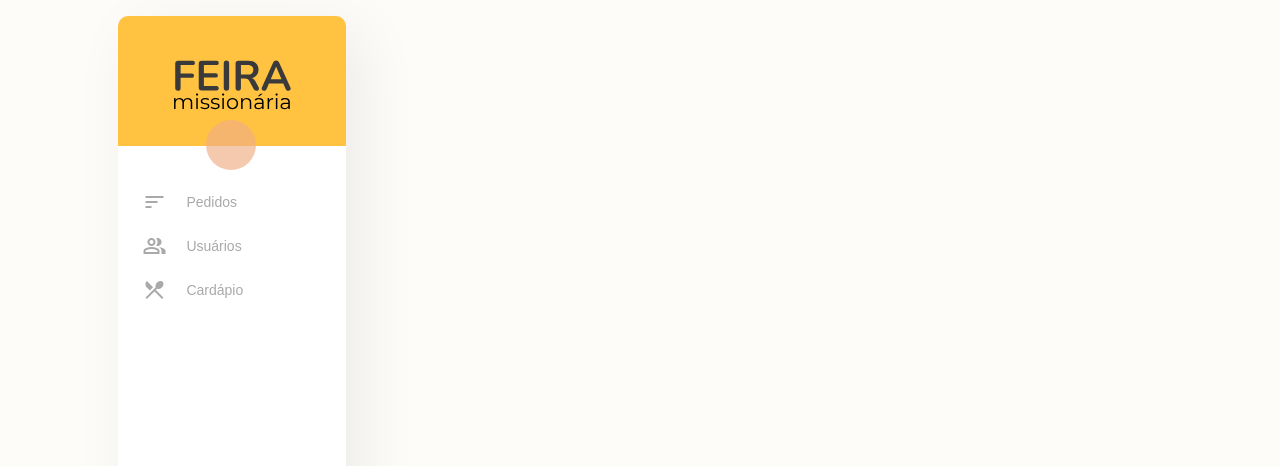
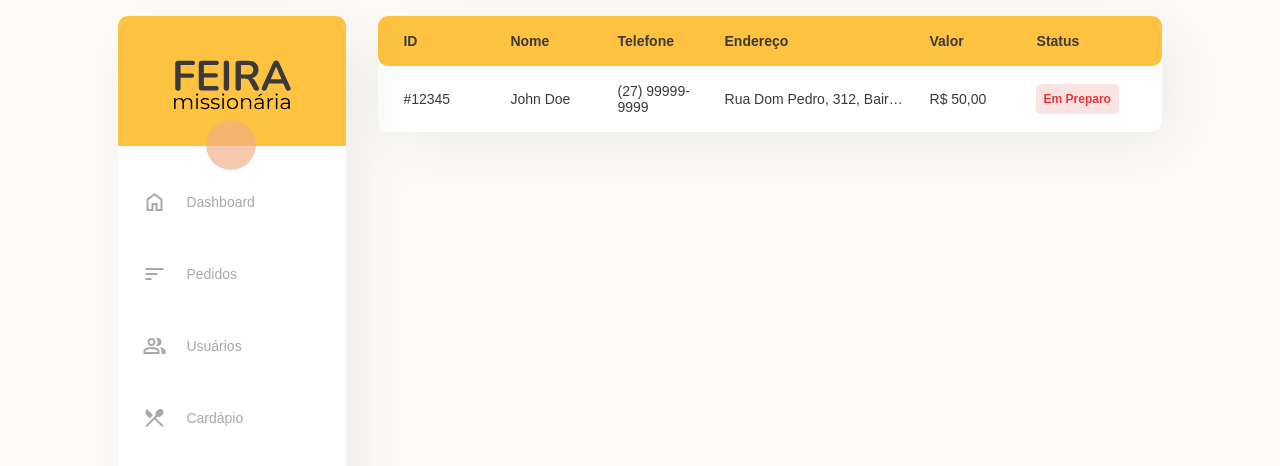
Before and after one commit to MayaraPimenta/futebol-dashboard, a Vue app: page /usuarios in a window 1280 px wide. Shown: the top 466 px of the page. Built offline with nearby package versions, Linux system fonts and the light colour scheme; a web font is replaced by a local one.

Commit message:
users list started

```diff
--- a/src/assets/scss/_colors.scss
+++ b/src/assets/scss/_colors.scss
@@ -8,3 +8,15 @@ $secondary: #F1AF86;
 
 // WHITE
 $white-100: #f8f8f8;
+
+//STATUS
+$delivered: rgb(220, 247, 220);
+$text-delivered: rgb(73, 150, 73);
+$ready: rgb(212, 240, 251);
+$text-ready: rgb(101, 204, 245);
+$preparation: rgb(255, 255, 209);
+$text-preparation: rgb(244, 227, 71);
+$received: rgb(248, 235, 212);
+$text-received: rgb(245, 174, 50);
+$cancelled: rgb(250, 227, 227);
+$text-cancelled: rgb(235, 52, 52);
--- a/src/assets/scss/_mixins.scss
+++ b/src/assets/scss/_mixins.scss
@@ -34,4 +34,11 @@
         @content;
       }
     }
-  }
+}
+
+@mixin component() {
+  margin: 1rem 1rem 2.5rem 1rem;
+  background-color: white;
+  border-radius: 10px;
+  box-shadow: 15px 15px 62px rgba(0, 0, 0, 0.07);
+}
--- a/src/components/common/Sidebar.vue
+++ b/src/components/common/Sidebar.vue
@@ -12,6 +12,15 @@
 
     <div class="sidebar__body">
       <nav class="sidebar__body__nav">
+        <router-link
+          to="/"
+          class="sidebar__body__nav--item"
+        >
+          <span class="material-symbols-outlined">
+            home
+          </span>
+          Dashboard
+        </router-link>
         <router-link
           to="/pedidos"
           class="sidebar__body__nav--item"
@@ -53,10 +62,7 @@
 <style lang="scss" scoped>
 .sidebar {
   position: relative;
-  margin: 1rem;
-  background-color: white;
-  border-radius: 10px;
-  box-shadow: 15px 15px 62px rgba(0, 0, 0, 0.07);
+  @include component;
 
   &__header {
     display: flex;
@@ -83,13 +89,14 @@
   }
 
   &__body {
-      margin-top: 20px;
       &__nav {
         display: flex;
         flex-direction: column;
-        gap: 20px;
-        padding: 24px;
         color: $gray;
+
+        &:first-child {
+          padding-top: 20px;
+        }
 
         &--item {
           text-decoration: none;
@@ -98,6 +105,15 @@
           align-items: center;
           justify-content: flex-start;
           gap: 20px;
+          padding: 24px;
+          transition: all 0.3s ease;
+        }
+
+        a {
+          &:hover {
+          color: $primary;
+          font-weight: $font-bold;
+          }
         }
       }
   }
--- /dev/null
+++ b/src/components/usersComponents/UsersList.vue
@@ -0,0 +1,151 @@
+<template>
+  <div class="users-list">
+    <div class="users-list__container-header">
+      <thead class="users-list__container-header__head">
+        <tr>
+          <th class="head__id">
+            ID
+          </th>
+          <th class="head__name">
+            Nome
+          </th>
+          <th class="head__phone">
+            Telefone
+          </th>
+          <th class="head__address">
+            Endereço
+          </th>
+          <th class="head__amount">
+            Valor
+          </th>
+          <th class="head__status">
+            Status
+          </th>
+        </tr>
+      </thead>
+    </div>
+
+    <div class="users-list__container-body">
+      <tbody class="users-list__container-body__body">
+        <tr>
+          <th class="body__id">
+            #12345
+          </th>
+          <th class="body__name">
+            John Doe
+          </th>
+          <th class="body__phone">
+            (27) 99999-9999
+          </th>
+          <th class="body__address">
+            Rua Dom Pedro, 312, Bairro-ES
+          </th>
+          <th class="body__amount">
+            R$ 50,00
+          </th>
+          <th class="body__status">
+            Em Preparo
+          </th>
+        </tr>
+      </tbody>
+    </div>
+  </div>
+</template>
+
+<script>
+  export default {
+    name: 'UsersList',
+
+    data() {
+        return {
+            userData: [
+                {
+                  'id': '#123456',
+                  'nome': 'Marcos Wellington',
+                  'telefone': '(27) 99999-9999',
+                  'endereço': 'Rua Dom Pedro II, 312, Colina de Laranjeiras, Serra-ES',
+                  'valor': '100,00',
+                },
+                {
+                  'id': '#789123',
+                  'nome': 'Dirce Pimenta',
+                  'telefone': '(27) 99999-9999',
+                  'endereço': 'Rua Candeias, 69, Barcelona, Serra-ES',
+                  'valor': '80,00',
+                },
+                {
+                  'id': '#123457',
+                  'nome': 'Mila',
+                  'telefone': '(27) 99999-9999',
+                  'endereço': 'Rua Candeias, 69, Caminha, Barcelona',
+                  'valor': '50,00',
+                },
+            ]
+        };
+    },
+  };
+</script>
+
+<style lang="scss" scoped>
+.users-list {
+  @include component;
+
+  &__container-header {
+    &__head {
+    display: flex;
+    align-items: center;
+    padding: 1rem 1.5rem;
+    background-color: $primary;
+    border-radius: $radius-normal;
+
+    tr {
+      display: grid;
+      align-items: center;
+      grid-template-columns: repeat(3, 1fr) 200px repeat(2, 1fr);
+      gap: 5px;
+      width: 100%;
+      justify-items: start;
+    }
+  }
+  }
+
+  &__container-body {
+    &__body {
+      display: flex;
+      align-items: center;
+      padding: 1rem 1.5rem;
+
+      tr {
+        display: grid;
+        align-items: center;
+        grid-template-columns: repeat(3, 1fr) 200px repeat(2, 1fr);
+        gap: 5px;
+        width: 100%;
+        justify-items: start;
+        text-align: left;
+        font-weight: 400;
+
+        th {
+          font-weight: $font-regular;
+        }
+
+        .body__address, .body__name {
+          white-space: nowrap;
+          overflow: hidden;
+          text-overflow: ellipsis;
+          max-width: 180px;
+        }
+
+        .body__status {
+          font-size: 0.75rem;
+          font-weight: 700;
+          background-color: rgb(250, 227, 227);
+          padding: 8px;
+          border-radius: 5px;
+          color: rgb(235, 52, 52);
+        }
+      }
+    }
+  }
+}
+</style>
--- a/src/router/index.js
+++ b/src/router/index.js
@@ -1,6 +1,10 @@
 import Vue from 'vue';
 import VueRouter from 'vue-router';
 import Home from '../views/Home.vue';
+import Orders from '../views/Orders.vue';
+import Users from '../views/Users.vue';
+import Menu from '../views/Menu.vue';
+
 
 Vue.use(VueRouter);
 
@@ -9,6 +13,21 @@ const routes = [
     path: '/',
     name: 'home',
     component: Home,
+  },
+  {
+    path: '/pedidos',
+    name: 'pedidos',
+    component: Orders,
+  },
+  {
+    path: '/usuarios',
+    name: 'usuarios',
+    component: Users,
+  },
+  {
+    path: '/cardapio',
+    name: 'cardapio',
+    component: Menu,
   },
 ];
 
--- /dev/null
+++ b/src/views/Menu.vue
@@ -0,0 +1,15 @@
+<template>
+  <div>
+    CARDÁPIO
+  </div>
+</template>
+
+<script>
+    export default {
+        name: 'Menu'
+    };
+</script>
+
+<style lang="scss" scoped>
+
+</style>
--- /dev/null
+++ b/src/views/Orders.vue
@@ -0,0 +1,15 @@
+<template>
+  <div>
+    PEDIDOS
+  </div>
+</template>
+
+<script>
+    export default {
+        name: 'Orders'
+    };
+</script>
+
+<style lang="scss" scoped>
+
+</style>
--- /dev/null
+++ b/src/views/Users.vue
@@ -0,0 +1,21 @@
+<template>
+  <div class="users">
+    <UsersList />
+  </div>
+</template>
+
+<script>
+  import UsersList from '@/components/usersComponents/UsersList.vue';
+
+    export default {
+      name: 'Users',
+
+      components: {
+        UsersList,
+      }
+    };
+</script>
+
+<style lang="scss" scoped>
+
+</style>
```
Also changed, not shown: src/components/usersComponents/Profile.vue (added, +51 -0 lines), src/assets/img/dog-profile.jpg (added).
